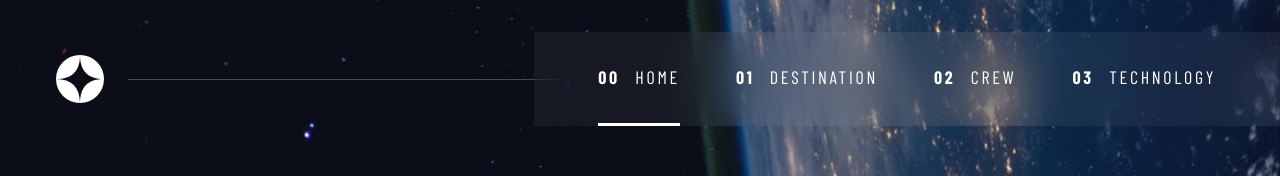
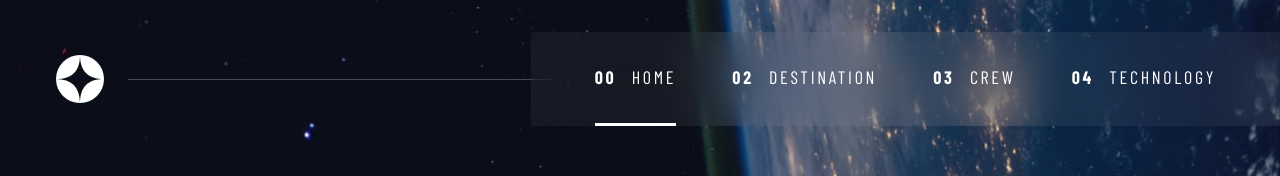
Before and after one commit to tatasadi/space-tourism, a React (Vite) app: page / in a window 1280 px wide. Shown: the top 176 px of the page. Built offline with nearby package versions, Linux system fonts and the light colour scheme; a web font is replaced by a local one.

Commit message:
fix navigation

```diff
--- a/src/components/Header.tsx
+++ b/src/components/Header.tsx
@@ -1,5 +1,6 @@
 import { useState } from "react"
 import { Link, useLocation } from "react-router-dom"
+import NavItem from "./NavItem"
 
 export default function Header() {
   const { pathname } = useLocation()
@@ -31,38 +32,18 @@ export default function Header() {
             mobileNavOpen ? "open" : ""
           }`}
         >
-          <li className={pathname === "/" ? "active" : ""}>
-            <Link
-              className="ff-sans-cond uppercase text-white letter-spacing-2"
-              to="/"
-            >
-              <span>00</span> Home
-            </Link>
-          </li>
-          <li className={pathname === "/destination" ? "active" : ""}>
-            <Link
-              className="ff-sans-cond uppercase text-white letter-spacing-2"
-              to="/destination"
-            >
-              <span>01</span> Destination
-            </Link>
-          </li>
-          <li className={pathname === "/crew" ? "active" : ""}>
-            <Link
-              className="ff-sans-cond uppercase text-white letter-spacing-2"
-              to="/crew"
-            >
-              <span>02</span> Crew
-            </Link>
-          </li>
-          <li className={pathname === "/technology" ? "active" : ""}>
-            <Link
-              className="ff-sans-cond uppercase text-white letter-spacing-2"
-              to="/technology"
-            >
-              <span>03</span> Technology
-            </Link>
-          </li>
+          <NavItem to="/" isActive={pathname === "/"}>
+            <span>00</span> Home
+          </NavItem>
+          <NavItem to="/destination" isActive={pathname === "/destination"}>
+            <span>02</span> Destination
+          </NavItem>
+          <NavItem to="/crew" isActive={pathname === "/crew"}>
+            <span>03</span> Crew
+          </NavItem>
+          <NavItem to="/technology" isActive={pathname === "/technology"}>
+            <span>04</span> Technology
+          </NavItem>
         </ul>
       </nav>
     </header>
--- /dev/null
+++ b/src/components/NavItem.tsx
@@ -0,0 +1,13 @@
+import { Link } from "react-router-dom"
+
+export default function NavItem({to, isActive, children}) {
+  return (
+    <Link to={to} className={isActive ? "active" : ""}>
+      <li
+        className="ff-sans-cond uppercase text-white letter-spacing-2"
+      >
+        {children}
+      </li>
+    </Link>
+  )
+}
--- a/src/index.css
+++ b/src/index.css
@@ -337,7 +337,7 @@ select {
   white-space: nowrap;
 }
 
-.primary-navigation a > span {
+.primary-navigation li > span {
   font-weight: 700;
   margin-right: 0.5em;
 }
@@ -407,7 +407,7 @@ select {
 }
 
 @media (min-width: 35em) and (max-width: 45.999em) {
-  .primary-navigation a > span {
+  .primary-navigation li > span {
     display: none;
   }
 }
```
